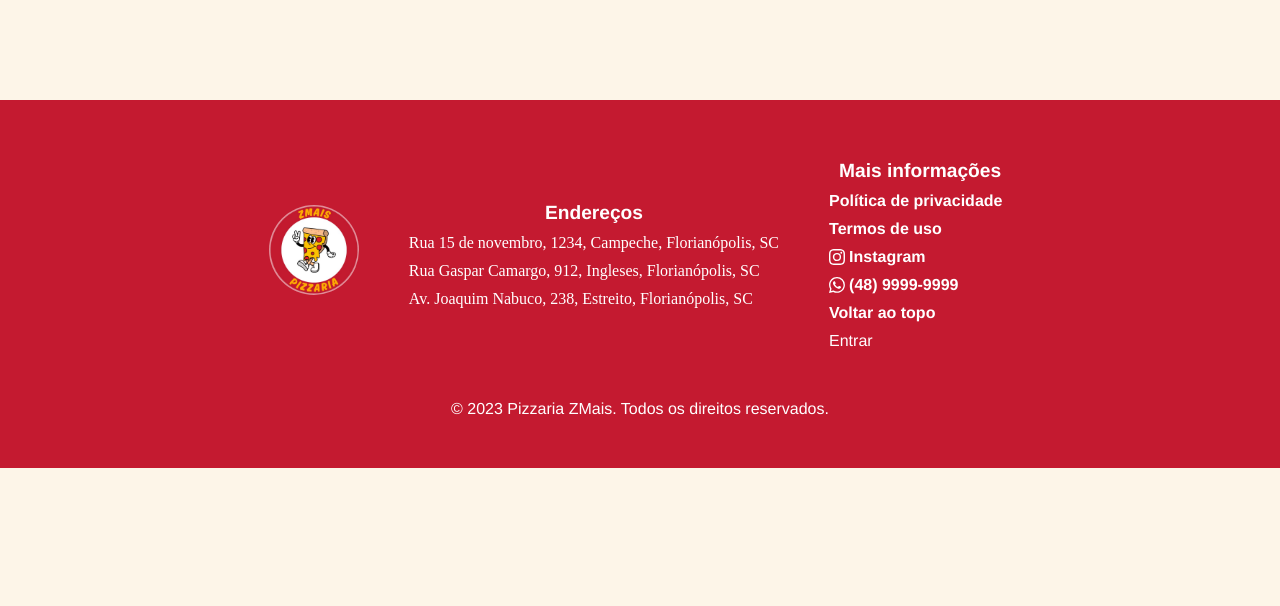
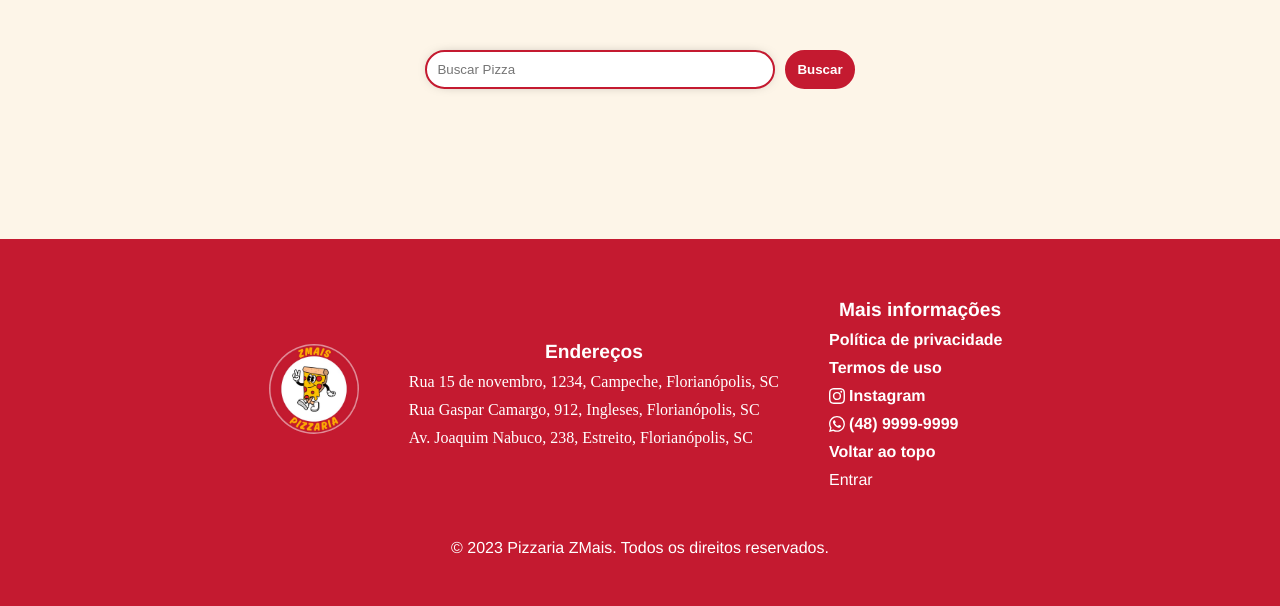
Before and after one commit to prof-dennis-senai/2023.2, a Django app: page / in a window 1280 px wide. Shown: the part 100-706 px from the top of the page. Run offline with Django 4.2, Linux system fonts and the light colour scheme; data that the repository does not hold is empty.

Commit message:
commit 2 aula 9

```diff
--- a/pizzaria_zmais/app_home/templates/app_home/pages/home.html
+++ b/pizzaria_zmais/app_home/templates/app_home/pages/home.html
@@ -4,6 +4,15 @@
 
 {% block content %}
 <main>
+    <div class="busca">
+        <form action="{% url 'home' %}" method="get">
+            <input type="text" name="busca" placeholder="Buscar Pizza">
+            <button type="submit">Buscar</button>
+        </form>
+        {% if pesquisa %}
+            <span>{{ pesquisa }} <a href="{% url 'home' %}">X</a></span>
+        {% endif %}
+    </div>
     <div class="cardapio">
         {% for pizza in produtos %}
         <div class="cardapio-item">
--- a/pizzaria_zmais/app_home/views.py
+++ b/pizzaria_zmais/app_home/views.py
@@ -5,9 +5,12 @@ from django.contrib.auth.decorators import login_required
 
 # Create your views here.
 def home(request):
-    print(request.session.get('pizza', []), request.session.get('quantidade_pizzas', 0))
-    lista_produtos = PizzaModel.objects.all()
-    return render(request, 'app_home/pages/home.html', context={'produtos': lista_produtos, })
+    pesquisa = request.GET.get('busca')
+    if pesquisa:
+        lista_produtos = PizzaModel.objects.filter(pizza__icontains=pesquisa)
+    else:
+        lista_produtos = PizzaModel.objects.all()
+    return render(request, 'app_home/pages/home.html', context={'produtos': lista_produtos, 'pesquisa': pesquisa})
 
 
 @login_required
--- a/pizzaria_zmais/global_static/global/css/style.css
+++ b/pizzaria_zmais/global_static/global/css/style.css
@@ -103,6 +103,63 @@ header > .admin a:hover {
     color: #ffffff;
     background-color: #c41a30;
 }
+
+.busca {
+    display: flex;
+    align-items: center;
+    justify-content: center;
+    flex-direction: column;
+    gap: 10px;
+    padding: 50px 10px;
+}
+
+.busca form {
+    display: flex;
+    align-items: center;
+    gap: 10px;
+}
+
+.busca input {
+    padding: 10px;
+    border: solid 2px #c41a30;
+    box-shadow: 0px 0px 15px -10px #131313;
+    border-radius: 9999px;
+    width: 350px;
+    max-width: 600px;
+}
+
+.busca input:hover {
+    box-shadow: 0px 0px 15px 0px #c41a30;
+}
+
+.busca button {
+    padding: 10px;
+    border: solid 2px #c41a30;
+    border-radius: 9999px;
+    background-color: #c41a30;
+    font-weight: bold;
+    color: #fff;
+    cursor: pointer;
+}
+
+.busca button:hover {
+    background-color: #ffae00;
+    color: #131313;
+    border: solid 2px #ffae00;
+}
+
+.busca span {
+    padding: 10px;
+    background-color: #d0d0d0;
+    border-radius: 32px;
+}
+
+.busca span a {
+    text-decoration: none;
+    color: #131313;
+    font-weight: bold;
+}
+
 
 .cardapio {
     display: grid;
```
